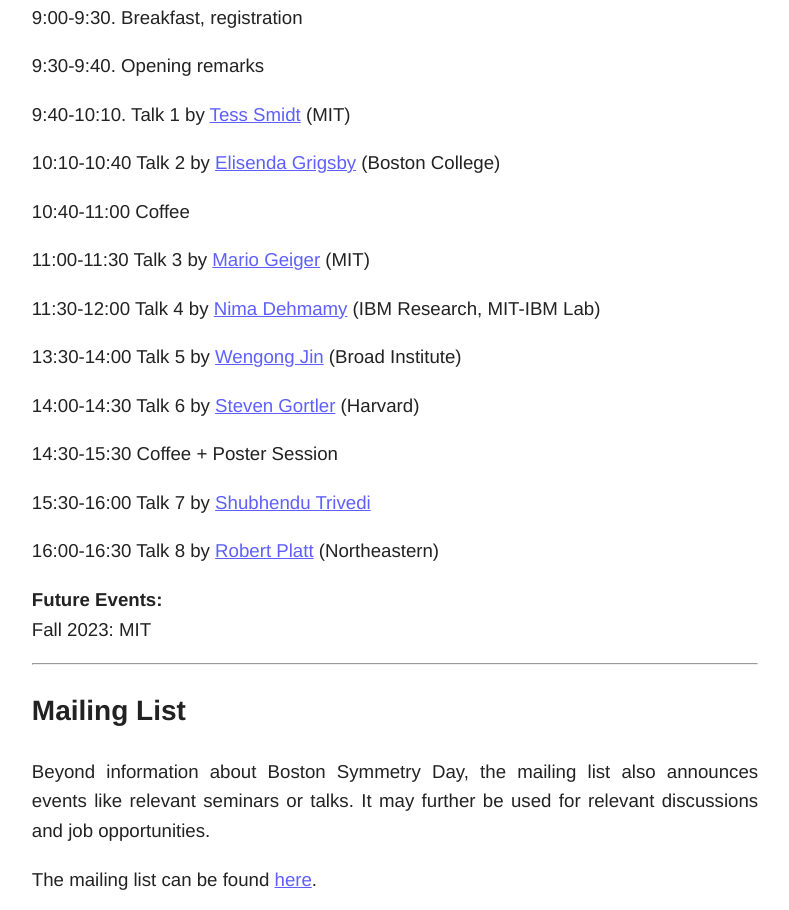
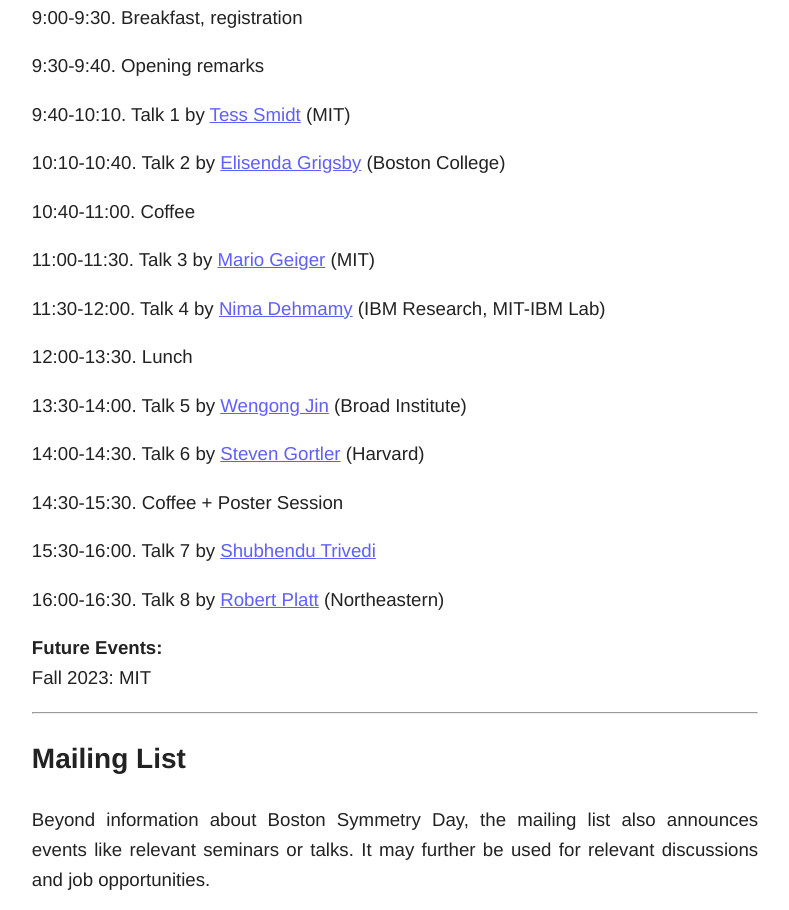
Before and after one commit to bostonsymmetry/bostonsymmetry.github.io, a plain HTML site: page index.html in a window 1280 px wide. Shown: the part 1009-1919 px from the top of the page, without its empty margins (245-1034 px from the left). Drawn offline with Linux system fonts and the light colour scheme.

Commit message:
add in lunch time!!

```diff
--- a/index.html
+++ b/index.html
@@ -33,15 +33,16 @@
 <p>9:00-9:30. Breakfast, registration</p>
 <p>9:30-9:40. Opening remarks</p>
 <p>9:40-10:10. Talk 1 by <a href="https://blondegeek.github.io/">Tess Smidt</a> (MIT)</p>
-<p>10:10-10:40 Talk 2 by <a href="https://sites.google.com/bc.edu/eli-grigsby/home">Elisenda Grigsby</a> (Boston College)</p>
-<p>10:40-11:00 Coffee</p>
-<p>11:00-11:30 Talk 3 by  <a href="https://mariogeiger.ch/">Mario Geiger</a> (MIT)</p>
-<p>11:30-12:00 Talk 4 by <a href="https://nimadehmamy.github.io/">Nima Dehmamy</a> (IBM Research, MIT-IBM Lab)</p>
-<p>13:30-14:00 Talk 5 by <a href="http://people.csail.mit.edu/wengong/">Wengong Jin</a> (Broad Institute)</p>
-<p>14:00-14:30 Talk 6 by <a href="http://www.eecs.harvard.edu/~sjg/">Steven Gortler</a> (Harvard)</p>
-<p>14:30-15:30 Coffee + Poster Session</p>
-<p>15:30-16:00 Talk 7 by <a href="https://scholar.google.com/citations?user=EbyGwncAAAAJ&amp;hl=en">Shubhendu Trivedi</a></p>
-<p>16:00-16:30 Talk 8 by <a href="https://www.khoury.northeastern.edu/people/robert-platt/">Robert Platt</a> (Northeastern)</p>
+<p>10:10-10:40. Talk 2 by <a href="https://sites.google.com/bc.edu/eli-grigsby/home">Elisenda Grigsby</a> (Boston College)</p>
+<p>10:40-11:00. Coffee</p>
+<p>11:00-11:30. Talk 3 by  <a href="https://mariogeiger.ch/">Mario Geiger</a> (MIT)</p>
+<p>11:30-12:00. Talk 4 by <a href="https://nimadehmamy.github.io/">Nima Dehmamy</a> (IBM Research, MIT-IBM Lab)</p>
+<p>12:00-13:30. Lunch</p>
+<p>13:30-14:00. Talk 5 by <a href="http://people.csail.mit.edu/wengong/">Wengong Jin</a> (Broad Institute)</p>
+<p>14:00-14:30. Talk 6 by <a href="http://www.eecs.harvard.edu/~sjg/">Steven Gortler</a> (Harvard)</p>
+<p>14:30-15:30. Coffee + Poster Session</p>
+<p>15:30-16:00. Talk 7 by <a href="https://scholar.google.com/citations?user=EbyGwncAAAAJ&amp;hl=en">Shubhendu Trivedi</a></p>
+<p>16:00-16:30. Talk 8 by <a href="https://www.khoury.northeastern.edu/people/robert-platt/">Robert Platt</a> (Northeastern)</p>
 <p><strong>Future Events:</strong><br>
 Fall 2023: MIT</p>
 <hr>
```
